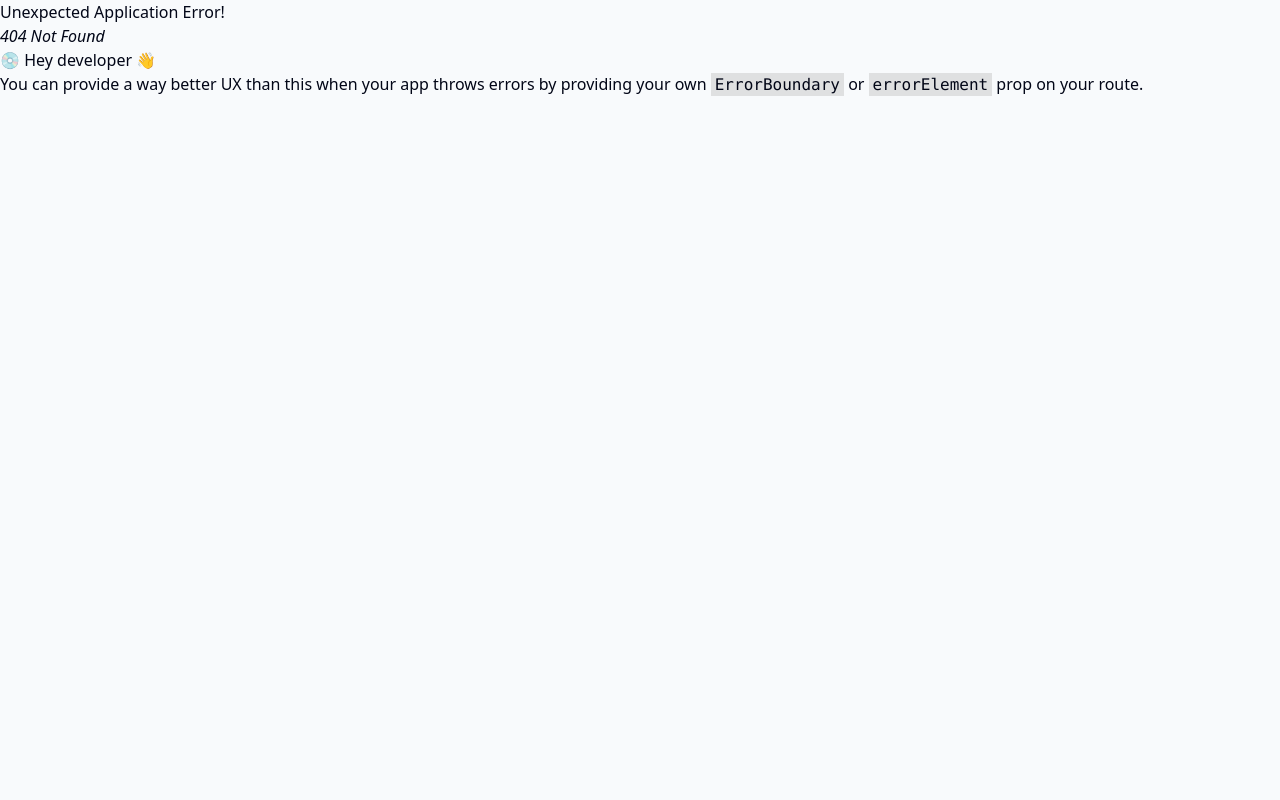
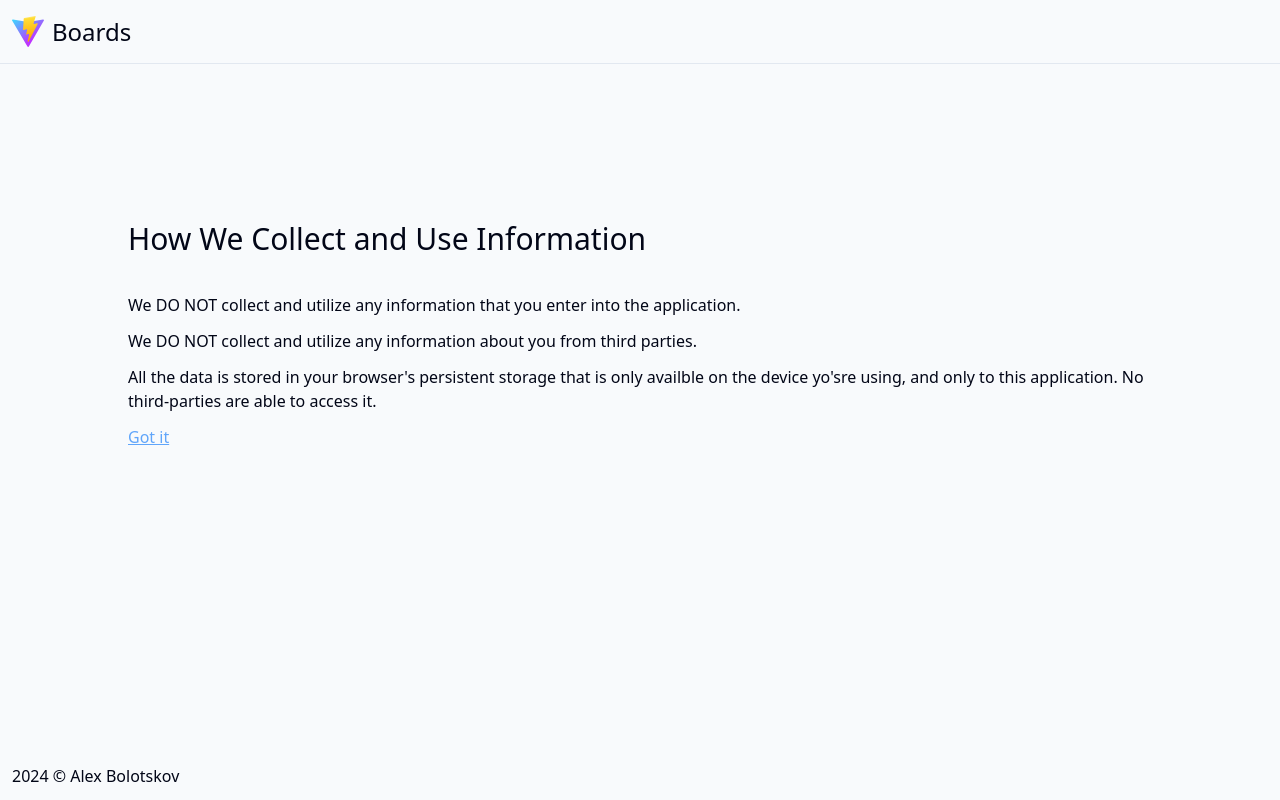
Before and after one commit to AlexAtHome/boards, a React (Vite) app: page /privacy-policy in a window 1280 px wide. Before the commit this address had no page. Built offline with nearby package versions, Linux system fonts and the light colour scheme.

Commit message:
feat: privacy policy page

```diff
--- a/src/main.jsx
+++ b/src/main.jsx
@@ -10,6 +10,7 @@ import './index.css'
 import { Database } from './features/database'
 import { RootPage } from "./pages/root";
 import { TaskPage } from "./pages/task.page";
+import PrivacyPolicyPage from './pages/privacy-policy.page.jsx';
 
 (async function() {
 	await Database.open()
@@ -23,6 +24,10 @@ import { TaskPage } from "./pages/task.page";
 				{
 					path: '/',
 					element: <TaskPage />
+				},
+				{
+					path: '/privacy-policy',
+					element: <PrivacyPolicyPage />
 				}
 			]
 		},
--- /dev/null
+++ b/src/pages/privacy-policy.page.jsx
@@ -0,0 +1,16 @@
+import { Link } from 'react-router-dom'
+
+const PrivacyPolicyPage = () => {
+	return <article className="flex flex-col gap-3 items-start w-full max-w-5xl mx-auto">
+		<h1 className="text-3xl mb-6">How We Collect and Use Information</h1>
+
+		<p>We DO NOT collect and utilize any information that you enter into the application.</p>
+		<p>We DO NOT collect and utilize any information about you from third parties.</p>
+
+		<p>All the data is stored in your browser&apos;s persistent storage that is only availble on the device yo&apos;sre using, and only to this application. No third-parties are able to access it.</p>
+
+		<Link to="/" className="text-blue-400 underline underline-offset-1 hover:text-blue-300">Got it</Link>
+	</article>
+}
+
+export default PrivacyPolicyPage
```
